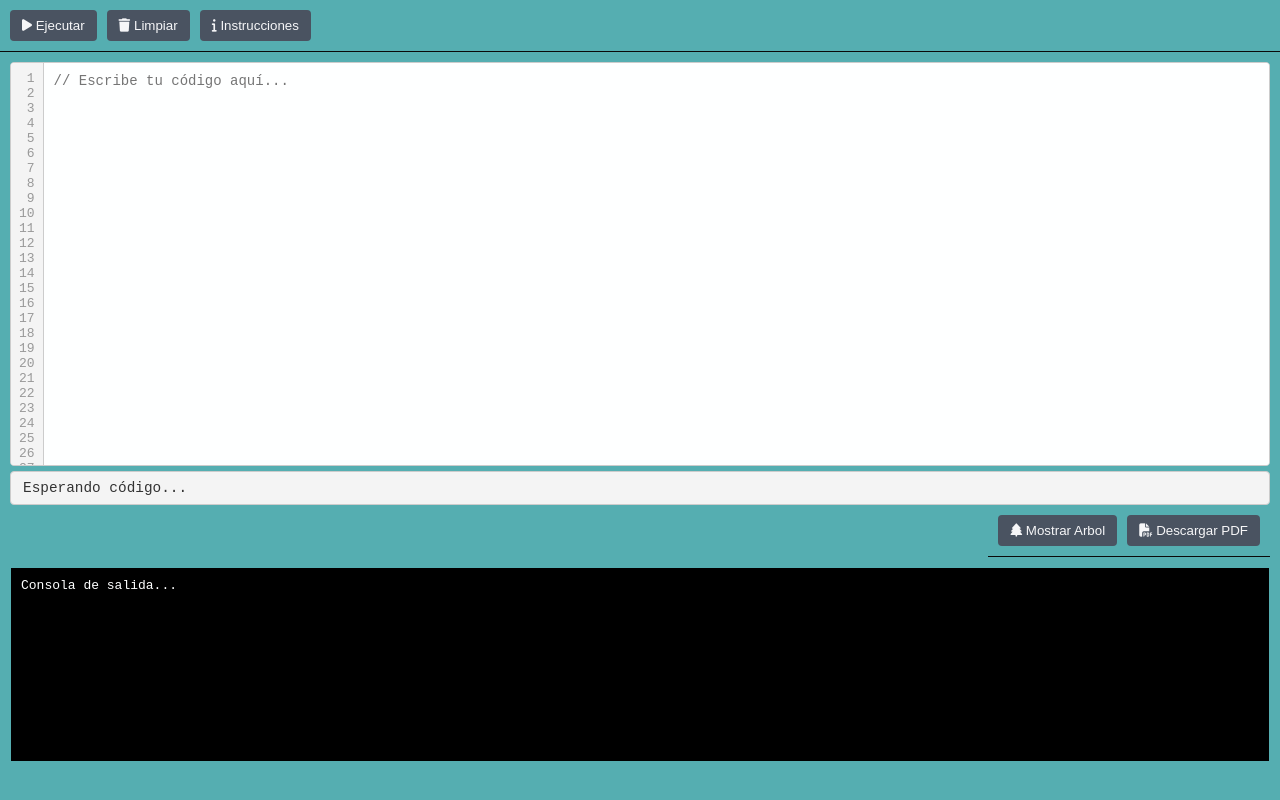
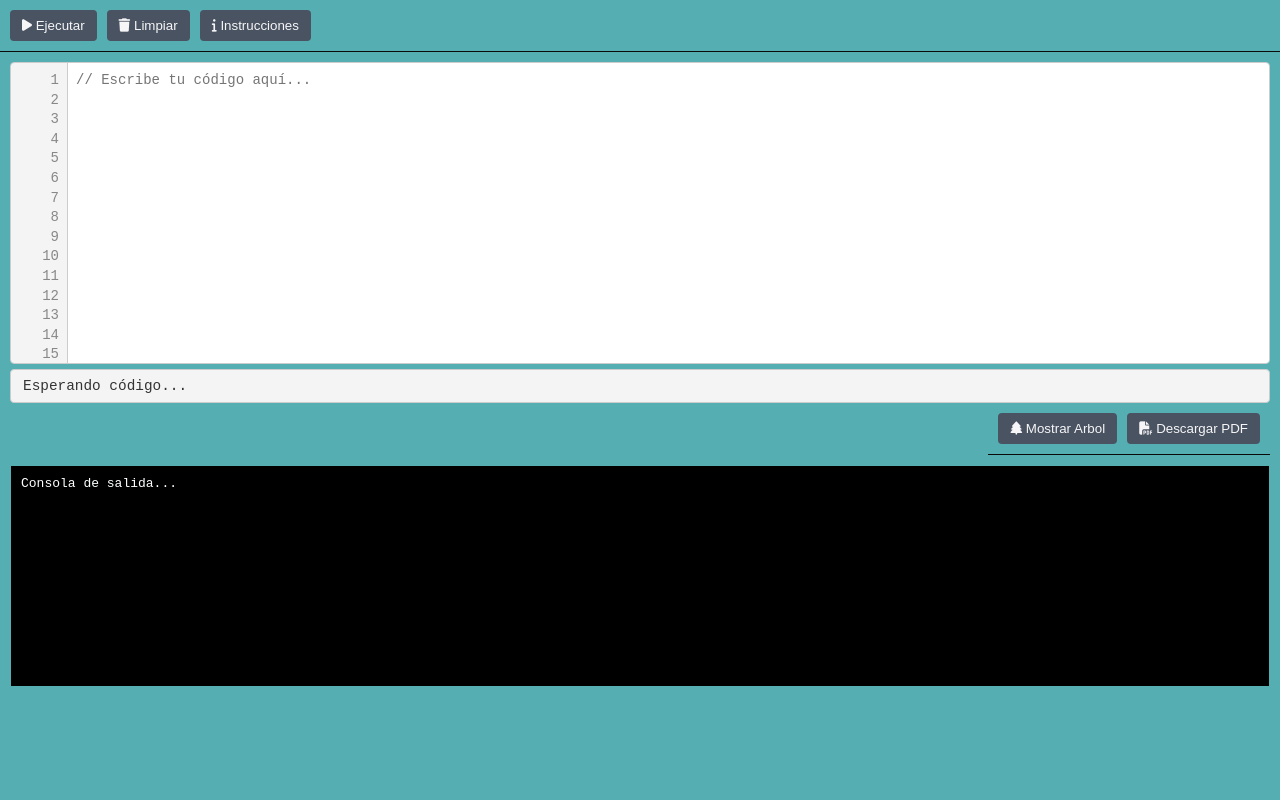
Before and after one commit to mastercelta/Taller-final-compiladores, a website: page compilador-grupo5/frontend/index.html in a window 1280 px wide. Drawn offline with Linux system fonts and the light colour scheme.

Commit message:
Arreglar lineas numericas

```diff
--- a/compilador-grupo5/frontend/styles.css
+++ b/compilador-grupo5/frontend/styles.css
@@ -38,28 +38,33 @@ body {
   border: 1px solid #ccc;
   border-radius: 4px;
   overflow: hidden;
-  background: #fff;
+  height: 300px;
 }
 
 .line-numbers {
   padding: 8px;
   background: #f4f4f4;
-  color: #999;
+  color: #888;
   text-align: right;
   user-select: none;
   border-right: 1px solid #ccc;
+  min-width: 40px;
+  line-height: 1.4;
+  overflow: hidden;
+  font-size: 14px;
 }
 
 #code {
   flex: 1;
-  background-color: #feffff;
-  color: #030303;
-  font-family: monospace;
-  font-size: 14px;
-  padding: 10px;
+  padding: 8px;
   border: none;
   resize: none;
   outline: none;
+  font-family: monospace;
+  font-size: 14px;
+  line-height: 1.4;
+  height: 100%;
+  overflow: auto;
 }
 .output {
   background-color: #000000;
```
Also changed, not shown: compilador-grupo5/frontend/index.html (indentation only).
